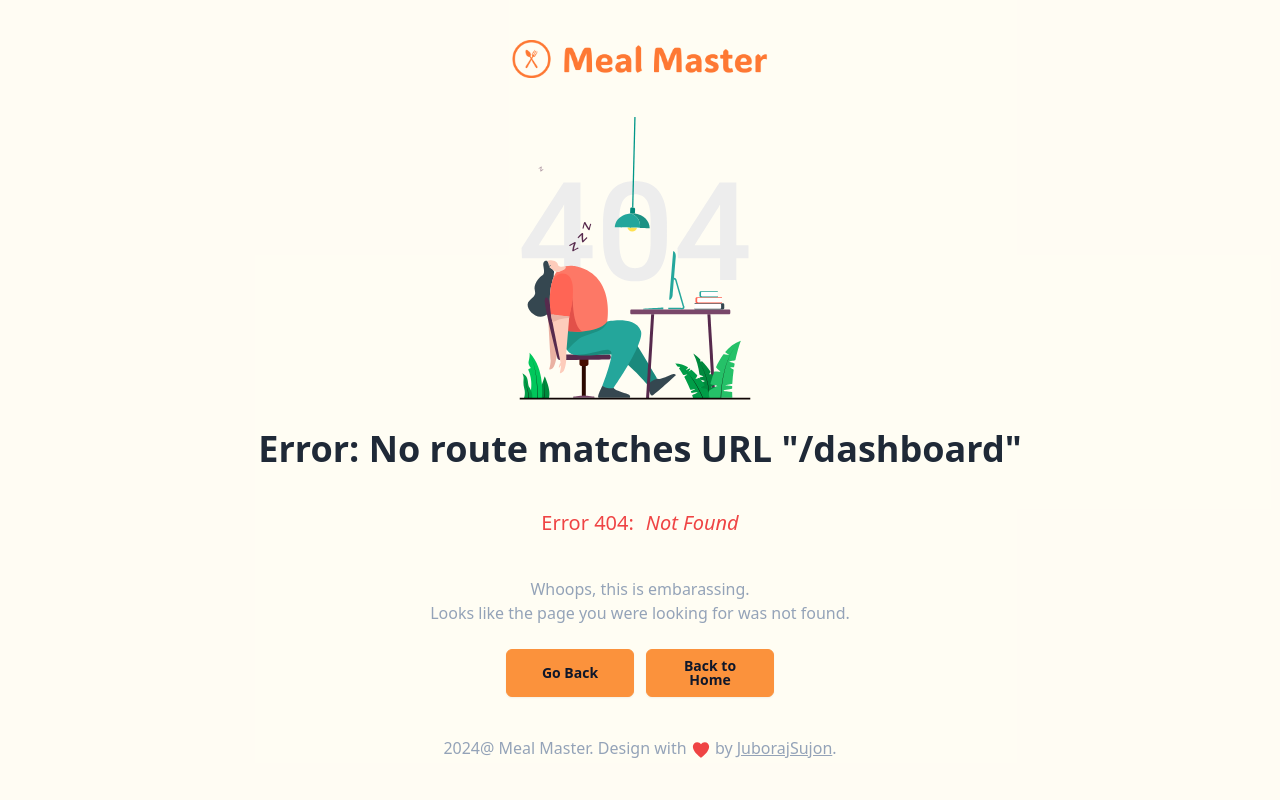
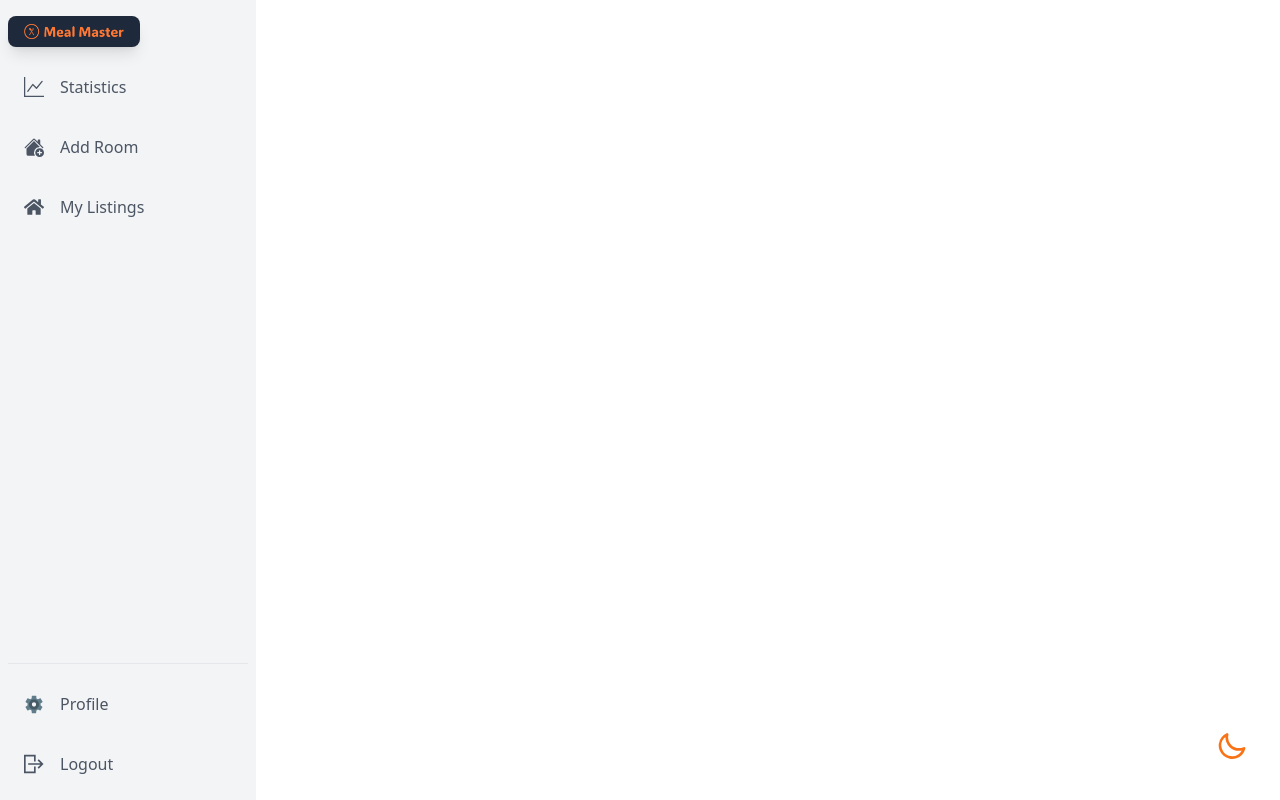
Before and after one commit to JuborajSujon/meal-master-client, a React (Vite) app: page /dashboard in a window 1280 px wide. Built offline with nearby package versions, Linux system fonts and the light colour scheme; no server answers.

Commit message:
Added dadhboard sidebar

```diff
--- /dev/null
+++ b/src/Layout/Dashboard.jsx
@@ -0,0 +1,22 @@
+import { Outlet } from "react-router-dom";
+import ThemeController from "../components/ThemeController/ThemeController";
+import Sidebar from "../pages/Dashboard/components/Sidebar/Sidebar";
+
+const Dashboard = () => {
+  return (
+    <div className="relative min-h-screen md:flex">
+      {/* sider bar */}
+      <Sidebar />
+
+      {/* dashboard dynamic content */}
+      <div className="flex-1 md:ml-64">
+        <div className="px-5">
+          <Outlet />
+        </div>
+      </div>
+      <ThemeController />
+    </div>
+  );
+};
+
+export default Dashboard;
--- a/src/Routes/Routes.jsx
+++ b/src/Routes/Routes.jsx
@@ -9,6 +9,7 @@ import UpComingMeals from "../pages/UpComingMeals/UpComingMeals";
 import Login from "../pages/Login/Login";
 import Register from "../pages/Register/Register";
 import PrivateRoute from "./PrivateRoute";
+import Dashboard from "../Layout/Dashboard";
 
 export const router = createBrowserRouter([
   {
@@ -54,4 +55,10 @@ export const router = createBrowserRouter([
       },
     ],
   },
+  {
+    path: "/dashboard",
+    element: <Dashboard />,
+    errorElement: <ErrorPage />,
+    children: [],
+  },
 ]);
--- a/src/components/ThemeController/ThemeController.jsx
+++ b/src/components/ThemeController/ThemeController.jsx
@@ -18,7 +18,7 @@ const ThemeController = () => {
 
   return (
     <div className="">
-      <div className="fixed top-1/4 translate-x-1/2 ml-6 z-50">
+      <div className="fixed bottom-8 right-8  z-50">
         <label className="swap swap-rotate">
           {/* this hidden checkbox controls the state */}
           <input
--- /dev/null
+++ b/src/pages/Dashboard/components/Sidebar/Sidebar.jsx
@@ -0,0 +1,171 @@
+import { useState } from "react";
+import { GrLogout } from "react-icons/gr";
+import { FcSettings } from "react-icons/fc";
+import { BsFillHouseAddFill, BsFingerprint } from "react-icons/bs";
+import { GrUserAdmin } from "react-icons/gr";
+import { AiOutlineBars } from "react-icons/ai";
+import { BsGraphUp } from "react-icons/bs";
+import { NavLink, useNavigate } from "react-router-dom";
+import { Link } from "react-router-dom";
+import { FaHome } from "react-icons/fa";
+import useAuth from "../../../../hooks/useAuth";
+import logo from "../../../../assets/logo.png";
+
+const Sidebar = () => {
+  const { userSignOut, setUser } = useAuth();
+  const [isActive, setActive] = useState(true);
+  const navigate = useNavigate();
+
+  // Sidebar Responsive Handler
+  const handleToggle = () => {
+    setActive(!isActive);
+  };
+
+  // Logout Handler
+  const handleLogout = async () => {
+    try {
+      await userSignOut();
+      setUser(null);
+      navigate("/");
+    } catch (error) {
+      console.log(error.message);
+    }
+  };
+  return (
+    <>
+      {/* Small Screen Navbar */}
+      <div className="bg-gray-100 dark:bg-slate-800 text-gray-800 flex justify-between md:hidden">
+        <div>
+          <div className="block cursor-pointer p-4 font-bold">
+            <Link to="/">
+              <img
+                // className='hidden md:block'
+                src={logo}
+                alt="logo"
+                width="100"
+                height="100"
+              />
+            </Link>
+          </div>
+        </div>
+
+        <button
+          onClick={handleToggle}
+          className="mobile-menu-button p-4 focus:outline-none focus:bg-gray-200">
+          <AiOutlineBars className="h-5 w-5 dark:text-slate-300" />
+        </button>
+      </div>
+
+      {/* Sidebar */}
+      <div
+        className={`z-10 md:fixed flex flex-col justify-between overflow-x-hidden bg-gray-100 dark:bg-slate-800 w-64 space-y-6 px-2 py-4 absolute inset-y-0 left-0 transform ${
+          isActive && "-translate-x-full"
+        }  md:translate-x-0  transition duration-200 ease-in-out`}>
+        <div>
+          <div className="flex justify-between">
+            <div className="md:flex px-4 py-2 shadow-lg rounded-lg justify-center items-center bg-slate-800">
+              <Link to="/">
+                <img
+                  // className='hidden md:block'
+                  src={logo}
+                  alt="logo"
+                  width="100"
+                  height="100"
+                />
+              </Link>
+            </div>
+            <button
+              onClick={handleToggle}
+              className="btn btn-circle btn-sm md:hidden">
+              <svg
+                xmlns="http://www.w3.org/2000/svg"
+                className="h-4 w-4"
+                fill="none"
+                viewBox="0 0 24 24"
+                stroke="currentColor">
+                <path
+                  strokeLinecap="round"
+                  strokeLinejoin="round"
+                  strokeWidth="2"
+                  d="M6 18L18 6M6 6l12 12"
+                />
+              </svg>
+            </button>
+          </div>
+
+          {/* Nav Items */}
+          <div className="flex flex-col justify-between flex-1">
+            {/* Conditional toggle button here.. */}
+
+            {/*  Menu Items */}
+            <nav>
+              {/* Statistics */}
+              <NavLink
+                to="statistics"
+                className={({ isActive }) =>
+                  `flex items-center px-4 py-2 my-5  transition-colors duration-300 transform  hover:bg-gray-300   hover:text-gray-700 ${
+                    isActive ? "bg-gray-300  text-gray-700" : "text-gray-600"
+                  }`
+                }>
+                <BsGraphUp className="w-5 h-5" />
+
+                <span className="mx-4 font-medium">Statistics</span>
+              </NavLink>
+
+              {/* Add Room */}
+              <NavLink
+                to="add-room"
+                className={({ isActive }) =>
+                  `flex items-center px-4 py-2 my-5  transition-colors duration-300 transform  hover:bg-gray-300   hover:text-gray-700 ${
+                    isActive ? "bg-gray-300  text-gray-700" : "text-gray-600"
+                  }`
+                }>
+                <BsFillHouseAddFill className="w-5 h-5" />
+
+                <span className="mx-4 font-medium">Add Room</span>
+              </NavLink>
+              {/* My Listing */}
+              <NavLink
+                to="my-listings"
+                className={({ isActive }) =>
+                  `flex items-center px-4 py-2 my-5  transition-colors duration-300 transform  hover:bg-gray-300   hover:text-gray-700 ${
+                    isActive ? "bg-gray-300  text-gray-700" : "text-gray-600"
+                  }`
+                }>
+                <FaHome className="w-5 h-5" />
+
+                <span className="mx-4 font-medium">My Listings</span>
+              </NavLink>
+            </nav>
+          </div>
+        </div>
+
+        <div>
+          <hr />
+
+          {/* Profile Menu */}
+          <NavLink
+            to="/dashboard/profile"
+            className={({ isActive }) =>
+              `flex items-center px-4 py-2 my-5  transition-colors duration-300 transform  hover:bg-gray-300   hover:text-gray-700 ${
+                isActive ? "bg-gray-300  text-gray-700" : "text-gray-600"
+              }`
+            }>
+            <FcSettings className="w-5 h-5" />
+
+            <span className="mx-4 font-medium">Profile</span>
+          </NavLink>
+          <button
+            onClick={handleLogout}
+            className="flex w-full items-center px-4 py-2 mt-5 text-gray-600 hover:bg-gray-300   hover:text-gray-700 transition-colors duration-300 transform">
+            <GrLogout className="w-5 h-5" />
+
+            <span className="mx-4 font-medium">Logout</span>
+          </button>
+        </div>
+      </div>
+    </>
+  );
+};
+
+export default Sidebar;
```
